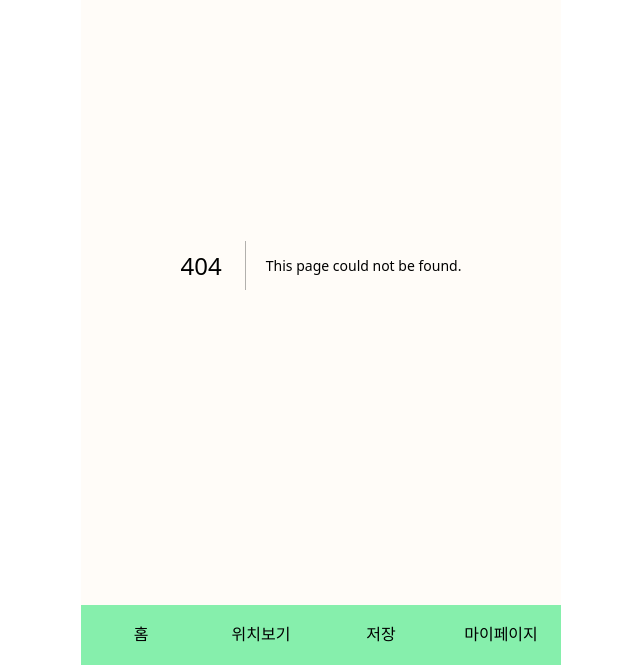
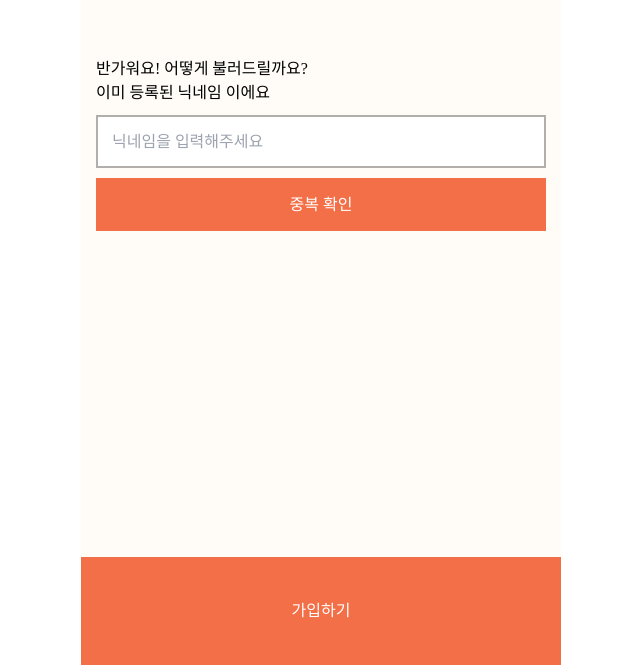
Before and after one commit to pminsun/TimeCrunch, a Next.js app: page /signup in a window 1280 px wide. Before the commit this address had no page. Shown: the part 135-800 px from the top of the page, without its empty margins (319-959 px from the left). Built offline with nearby package versions, Linux system fonts and the light colour scheme; no server answers; a web font is replaced by a local one.

Commit message:
Feat : 가입전 닉네임 생성 페이지

```diff
--- /dev/null
+++ b/src/components/Loading.tsx
@@ -0,0 +1,3 @@
+export default function Loading() {
+  return <div></div>;
+}
--- a/src/pages/index.tsx
+++ b/src/pages/index.tsx
@@ -19,10 +19,6 @@ export default function Home() {
 
     return () => clearTimeout(timer);
   }, []);
-
-  const loginHandler = () => {
-    router.push(authorizationCodeLink);
-  };
 
   // 카카오 로그아웃
   const kakaoLogOut = async () => {
@@ -85,12 +81,12 @@ export default function Home() {
             </div>
           </div>
           <div className="login_box">
-            <p
+            <Link
+              href={'/signup'}
               className="kakao_login"
-              onClick={loginHandler}
             >
               카카오 로그인
-            </p>
+            </Link>
             <Link
               href={'/home'}
               className="none_login"
--- /dev/null
+++ b/src/pages/signup/index.tsx
@@ -0,0 +1,41 @@
+import { authorizationCodeLink } from '@/api/fetchData';
+import { useRouter } from 'next/router';
+import { SetStateAction, useState } from 'react';
+
+export default function SignUp() {
+  const router = useRouter();
+  const [userNickName, setUserNickName] = useState('');
+
+  const writeNickName = (e: { target: { value: SetStateAction<string> } }) => {
+    setUserNickName(e.target.value);
+  };
+
+  const loginHandler = () => {
+    router.push(authorizationCodeLink);
+  };
+
+  return (
+    <div className="signUp_container">
+      <div className="signNickName_area">
+        <div>
+          <p>반가워요! 어떻게 불러드릴까요?</p>
+          <p>이미 등록된 닉네임 이에요</p>
+        </div>
+        <div>
+          <input
+            value={userNickName}
+            onChange={writeNickName}
+            placeholder="닉네임을 입력해주세요"
+          />
+        </div>
+        <button type="button">중복 확인</button>
+      </div>
+      <div
+        className="signUp_btn"
+        onClick={loginHandler}
+      >
+        가입하기
+      </div>
+    </div>
+  );
+}
--- a/src/styles/globals.css
+++ b/src/styles/globals.css
@@ -84,6 +84,26 @@ input {
         @apply underline text-[16px] font-[700] text-[#2D2D2D];
       }
     }
+  }
+}
+
+.signUp_container {
+  @apply relative flex flex-col pt-[40%] h-[calc(100%+60px)] z-30;
+
+  .signNickName_area {
+    @apply px-[15px];
+
+    input {
+      @apply w-full h-[53px] px-[14px] my-[10px] thick_lightGray_border;
+    }
+
+    button {
+      @apply flex_center w-full h-[53px] bg-[#F36F47] text-white;
+    }
+  }
+
+  .signUp_btn {
+    @apply flex_center absolute left-0 right-0 bottom-0 w-full h-[108px] bg-[#F36F47] text-white;
   }
 }
 
```
